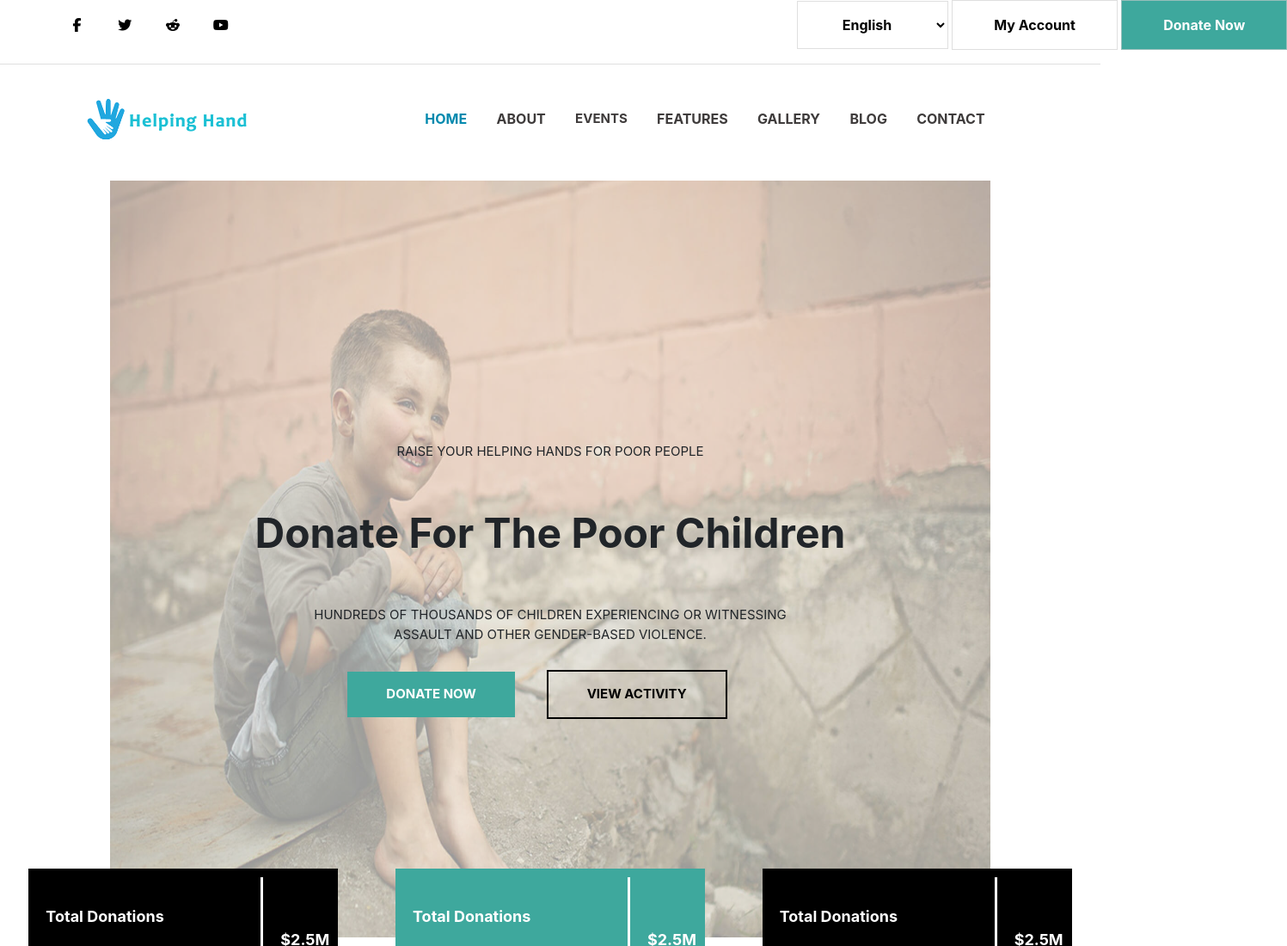
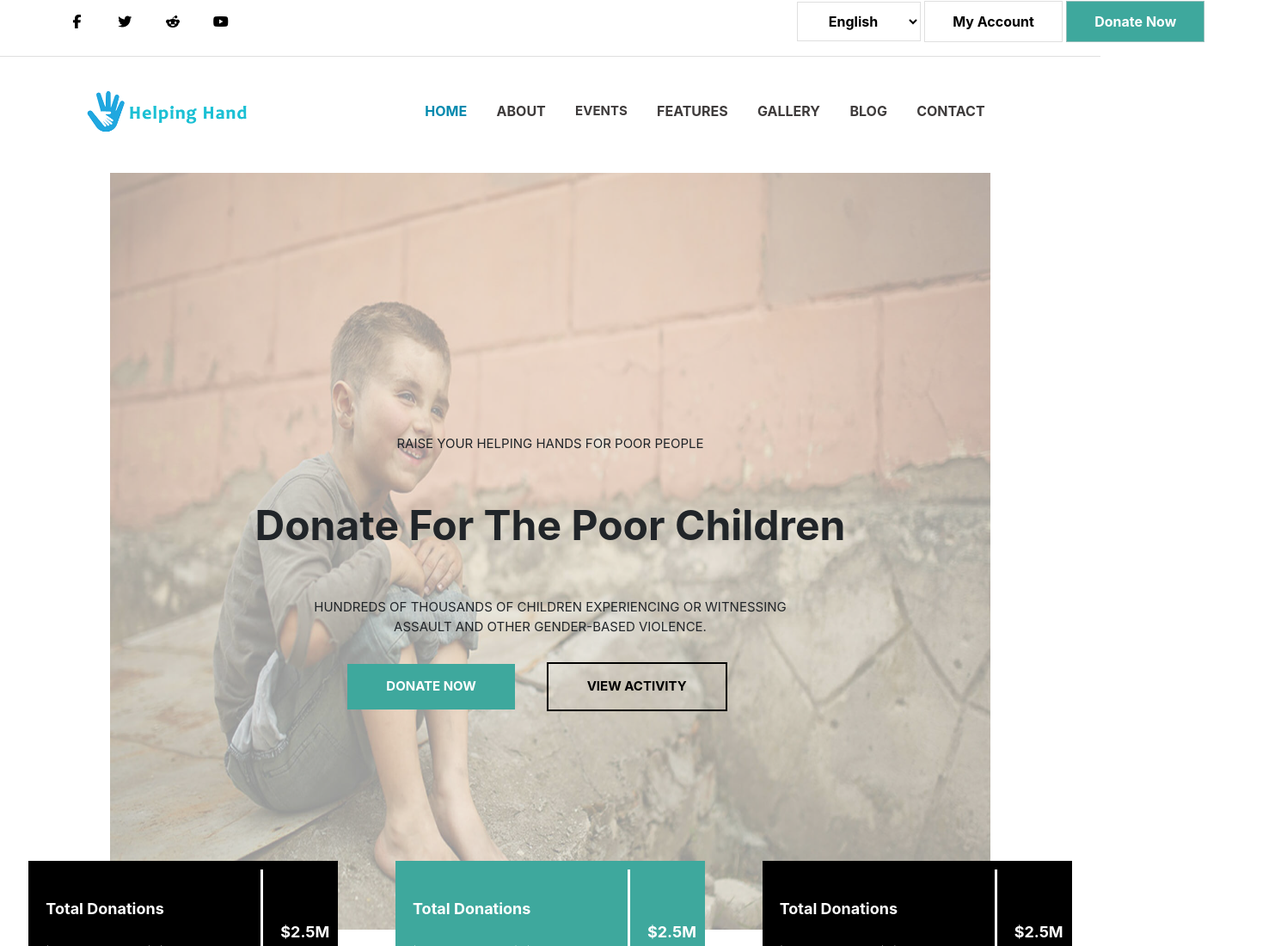
Before and after one commit to baeziy/web-ass, a plain HTML site: page ass01/index.html in a window 1280 px wide. Shown: the top 1100 px of the page at 86% size, 1497 px wide, since content can reach past the window. Drawn offline with nearby package versions, Linux system fonts and the light colour scheme.

Commit message:
fix header buttons size

```diff
--- a/ass01/css/header.css
+++ b/ass01/css/header.css
@@ -34,9 +34,9 @@ header .navv {
 header .buttons {
   background: none;
   border: 1px solid rgba(204, 204, 204, 0.623);
-  padding: 1em;
-  padding-left: 3em;
-  padding-right: 3em;
+  padding: 0.7em;
+  padding-left: 2em;
+  padding-right: 2em;
   font-weight: bold;
 }
 #donate {
```
